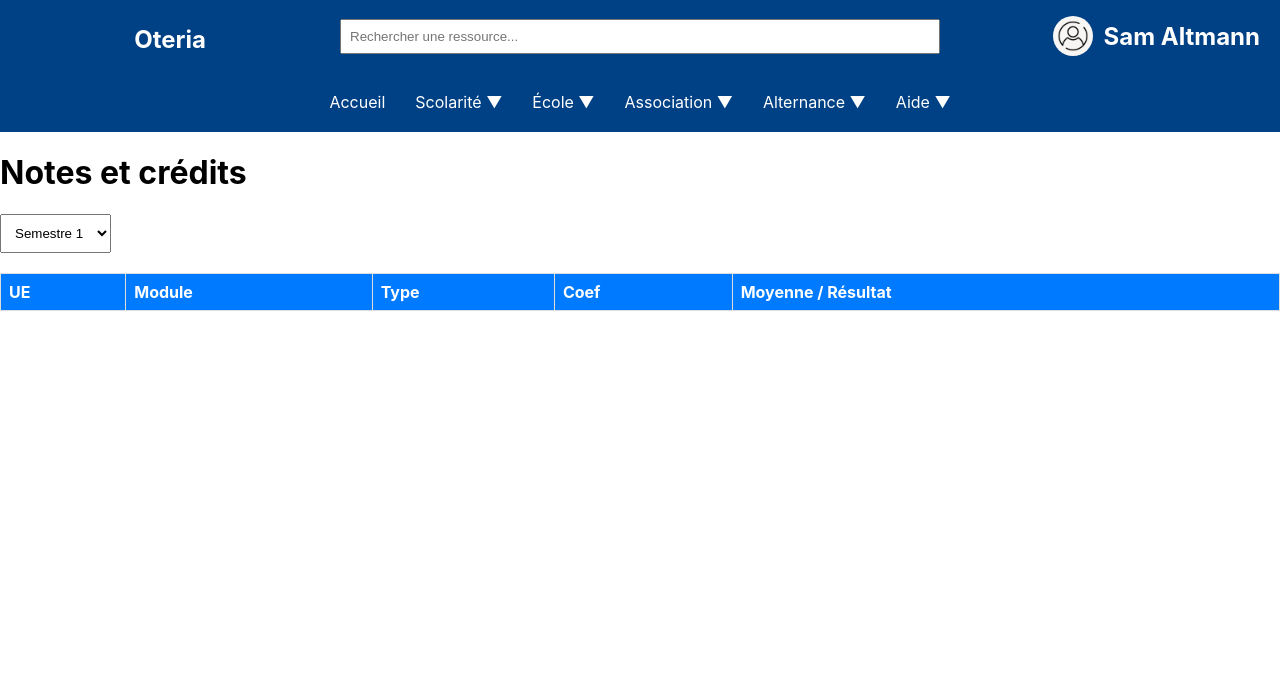
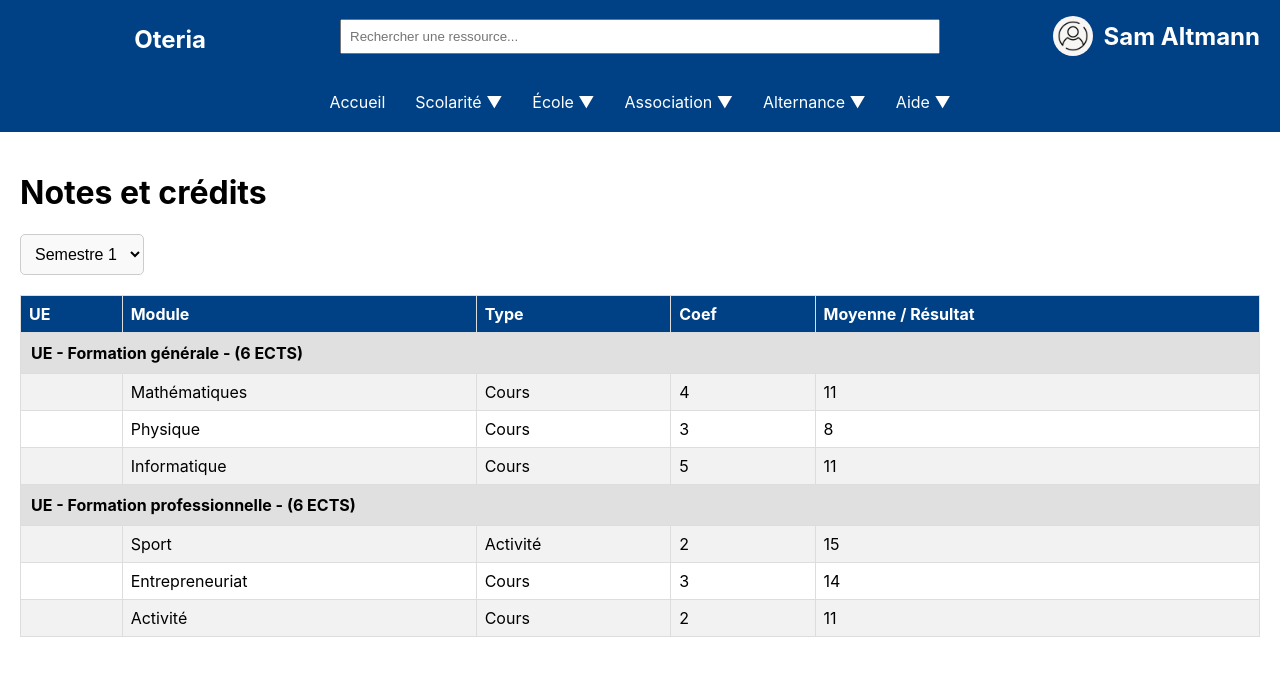
Before and after one commit to Brice789/campuslink, a React (Create React App) app: page /notes in a window 1280 px wide. Shown: the top 676 px of the page. Built offline with nearby package versions, Linux system fonts and the light colour scheme.

Commit message:
Fiche Absence

```diff
--- a/src/components/Absences.css
+++ b/src/components/Absences.css
@@ -1,10 +1,11 @@
 .absences-container {
-    width: 60%; /* Ajustez la taille pour moins d'espace */
+  width: 80%;
   margin: 20px auto;
-    border-radius: 10px; /* Bordures arrondies */
-    overflow: hidden; /* Cache les bordures intérieures pour maintenir la forme arrondie */
-    box-shadow: 0 4px 8px rgba(0,0,0,0.1); /* Ombre pour un effet élégant */
-    background-color: #fff; /* Fond blanc pour le contraste */
+  border-radius: 10px;
+  overflow: hidden;
+  box-shadow: 0 4px 8px rgba(0, 0, 0, 0.1);
+  background-color: #fff;
+  padding: 20px;
 }
 
 table {
@@ -17,11 +18,9 @@
   padding: 8px;
 }
 
-  .color-indicator {
-    height: 10px;
-    width: 10px;
-    display: inline-block;
-    border-radius: 50%; /* Rend les indicateurs parfaitement ronds */
+th {
+  background-color: #4CAF50;
+  color: white;
 }
 
 tr:nth-child(even) {
@@ -31,3 +30,32 @@
 tr:hover {
   background-color: #f1f1f1;
 }
+
+.color-indicator {
+  height: 10px;
+  width: 10px;
+  display: inline-block;
+  border-radius: 50%;
+}
+
+form {
+  display: flex;
+  align-items: center;
+}
+
+input[type="file"] {
+  margin-right: 10px;
+}
+
+button {
+  background-color: #4CAF50;
+  color: white;
+  border: none;
+  padding: 5px 10px;
+  cursor: pointer;
+  border-radius: 5px;
+}
+
+button:hover {
+  background-color: #45a049;
+}
--- a/src/components/Absences.js
+++ b/src/components/Absences.js
@@ -1,7 +1,7 @@
-import React from 'react';
+import React, { useState } from 'react';
 import './Absences.css'; // Assurez-vous d'ajouter ce fichier pour les styles
 
-const absences = [
+const absencesData = [
   {
     date: "2023-05-01",
     horaire: "08:00 - 10:00",
@@ -9,7 +9,7 @@ const absences = [
     matiere: "Mathématiques",
     professeur: "M. Dupont",
     statut: "Non Justifiée",
-    couleur: "red" // Couleur pour les mathématiques
+    couleur: "red", // Couleur pour les mathématiques
   },
   {
     date: "2023-05-02",
@@ -18,23 +18,67 @@ const absences = [
     matiere: "Physique",
     professeur: "Mme Durand",
     statut: "Non Justifiée",
-    couleur: "blue" // Couleur pour la physique
+    couleur: "blue", // Couleur pour la physique
   }
 ];
 
 const Absences = () => {
+  const [absences, setAbsences] = useState(absencesData);
+
+  const handleJustifyAbsence = (index, event) => {
+    event.preventDefault();
+    const file = event.target.elements.certificat.files[0];
+    if (!file) {
+      alert('Veuillez télécharger un fichier.');
+      return;
+    }
+
+    // Mettre à jour le statut de l'absence
+    const updatedAbsences = absences.map((absence, idx) => {
+      if (idx === index) {
+        return { ...absence, statut: "Justifiée" };
+      }
+      return absence;
+    });
+
+    setAbsences(updatedAbsences);
+
+    // Envoyer le fichier à l'administration (simulation)
+    alert(`Certificat pour ${absences[index].matiere} envoyé à l'administration.`);
+  };
+
   return (
     <div className="absences-container">
       <table>
+        <thead>
+          <tr>
+            <th></th>
+            <th>Date</th>
+            <th>Horaire</th>
+            <th>Type et Matière</th>
+            <th>Professeur</th>
+            <th>Statut</th>
+            <th>Justification</th>
+          </tr>
+        </thead>
         <tbody>
           {absences.map((absence, index) => (
             <tr key={index}>
-              <td><span className="color-indicator" style={{backgroundColor: absence.couleur}}></span></td>
+              <td><span className="color-indicator" style={{ backgroundColor: absence.couleur }}></span></td>
               <td>{absence.date}</td>
               <td>{absence.horaire}</td>
               <td>{`${absence.type} - ${absence.matiere}`}</td>
               <td>{absence.professeur}</td>
               <td>{absence.statut}</td>
+              <td>
+                {absence.statut === "Non Justifiée" && (
+                  <form onSubmit={(event) => handleJustifyAbsence(index, event)}>
+                    <input type="file" name="certificat" accept="image/*, .pdf" required />
+                    <button type="submit">Justifier</button>
+                  </form>
+                )}
+                {absence.statut === "Justifiée" && <span>Justifiée</span>}
+              </td>
             </tr>
           ))}
         </tbody>
--- a/src/components/Navbar.js
+++ b/src/components/Navbar.js
@@ -6,7 +6,7 @@ import Dropdown from './DropdownMenu';
 const Navbar = () => {
   const scolariteItems = [
     { label: "Notes et crédits", path: "/notes" },
-    { label: "Absences", path: "/absences" },
+    { label: "Absences et retard", path: "/absences" },
     { label: "Évaluer l'enseignement", path: "/evaluation" },
     { label: "Mes Copies Scannées", path: "/copies" }
   ];
--- a/src/components/NotesPage.css
+++ b/src/components/NotesPage.css
@@ -1,19 +1,48 @@
-table {
+.notes-page {
+  padding: 20px;
+}
+
+.filter-container {
+  margin-bottom: 20px;
+}
+
+.filter-select {
+  padding: 10px;
+  font-size: 16px;
+  border-radius: 5px;
+  border: 1px solid #ccc;
+  background-color: #f9f9f9;
+}
+
+.notes-table {
   width: 100%;
   border-collapse: collapse;
 }
 
-  th, td {
+.notes-table th,
+.notes-table td {
   border: 1px solid #ddd;
   padding: 8px;
-    text-align: left;
 }
 
-  th {
-    background-color: #f4f4f4;
+.notes-table th {
+  background-color: #004085;
+  color: white;
 }
 
-  select {
+.notes-table tr:nth-child(even) {
+  background-color: #f2f2f2;
+}
+
+.notes-table tr:hover {
+  background-color: #ddd;
+}
+
+.ue-row {
+  background-color: #e0e0e0;
+  font-weight: bold;
+}
+
+.ue-row td {
   padding: 10px;
-    margin-bottom: 20px;
 }
--- a/src/components/NotesPage.js
+++ b/src/components/NotesPage.js
@@ -1,28 +1,99 @@
-import React, { useState } from 'react';
-import NotesTable from './NotesTable';
-import Filter from './Filter';
+import React, { useState, useEffect } from 'react';
 import './NotesPage.css';
 
 const NotesPage = () => {
-  const [notes, setNotes] = useState([]); // Stockez les notes ici, à remplir avec des données réelles ou de l'API
+  const [semestre, setSemestre] = useState('s1');
+  const [notes, setNotes] = useState([]);
+
   const semestreOptions = [
     { value: 's1', label: 'Semestre 1' },
     { value: 's2', label: 'Semestre 2' },
-    // Ajoutez d'autres semestres ici
   ];
 
+  const generateRandomNotes = () => {
+    const randomNote = () => Math.floor(Math.random() * 8) + 8; // Génère des notes entre 8 et 15
+    return [
+      {
+        ue: 'UE - Formation générale',
+        ects: 6,
+        notes: [
+          { module: 'Mathématiques', type: 'Cours', coef: 4, moyenne: randomNote() },
+          { module: 'Physique', type: 'Cours', coef: 3, moyenne: randomNote() },
+          { module: 'Informatique', type: 'Cours', coef: 5, moyenne: randomNote() },
+        ],
+      },
+      {
+        ue: 'UE - Formation professionnelle',
+        ects: 6,
+        notes: [
+          { module: 'Sport', type: 'Activité', coef: 2, moyenne: randomNote() },
+          { module: 'Entrepreneuriat', type: 'Cours', coef: 3, moyenne: randomNote() },
+          { module: 'Activité', type: 'Cours', coef: 2, moyenne: randomNote() },
+        ],
+      },
+    ];
+  };
+
+  useEffect(() => {
+    // Initialise les notes pour le premier semestre par défaut
+    setNotes(generateRandomNotes());
+  }, []);
+
   const handleSemestreChange = (event) => {
-    // Mettez à jour les notes basées sur le semestre choisi
-    console.log('Filtrer les notes pour:', event.target.value);
+    const selectedSemestre = event.target.value;
+    setSemestre(selectedSemestre);
+    setNotes(generateRandomNotes());
   };
 
   return (
-    <div>
+    <div className="notes-page">
       <h1>Notes et crédits</h1>
-      <Filter onChange={handleSemestreChange} options={semestreOptions} />
+      <div className="filter-container">
+        <select className="filter-select" onChange={handleSemestreChange} value={semestre}>
+          {semestreOptions.map((option) => (
+            <option key={option.value} value={option.value}>
+              {option.label}
+            </option>
+          ))}
+        </select>
+      </div>
       <NotesTable notes={notes} />
     </div>
   );
 };
 
+const NotesTable = ({ notes }) => {
+  return (
+    <table className="notes-table">
+      <thead>
+        <tr>
+          <th>UE</th>
+          <th>Module</th>
+          <th>Type</th>
+          <th>Coef</th>
+          <th>Moyenne / Résultat</th>
+        </tr>
+      </thead>
+      <tbody>
+        {notes.map((ue, index) => (
+          <React.Fragment key={index}>
+            <tr className="ue-row">
+              <td colSpan="5">{ue.ue} - ({ue.ects} ECTS)</td>
+            </tr>
+            {ue.notes.map((note, idx) => (
+              <tr key={idx}>
+                <td></td>
+                <td>{note.module}</td>
+                <td>{note.type}</td>
+                <td>{note.coef}</td>
+                <td>{note.moyenne}</td>
+              </tr>
+            ))}
+          </React.Fragment>
+        ))}
+      </tbody>
+    </table>
+  );
+};
+
 export default NotesPage;
--- a/src/components/NotesTable.js
+++ /dev/null
@@ -1,30 +0,0 @@
-import React from 'react';
-
-const NotesTable = ({ notes }) => {
-  return (
-    <table>
-      <thead>
-        <tr>
-          <th>UE</th>
-          <th>Module</th>
-          <th>Type</th>
-          <th>Coef</th>
-          <th>Moyenne / Résultat</th>
-        </tr>
-      </thead>
-      <tbody>
-        {notes.map((note, index) => (
-          <tr key={index}>
-            <td>{note.ue}</td>
-            <td>{note.module}</td>
-            <td>{note.type}</td>
-            <td>{note.coef}</td>
-            <td>{note.moyenne}</td>
-          </tr>
-        ))}
-      </tbody>
-    </table>
-  );
-};
-
-export default NotesTable;
```
Lines whose indentation alone changed are shown as unchanged.
